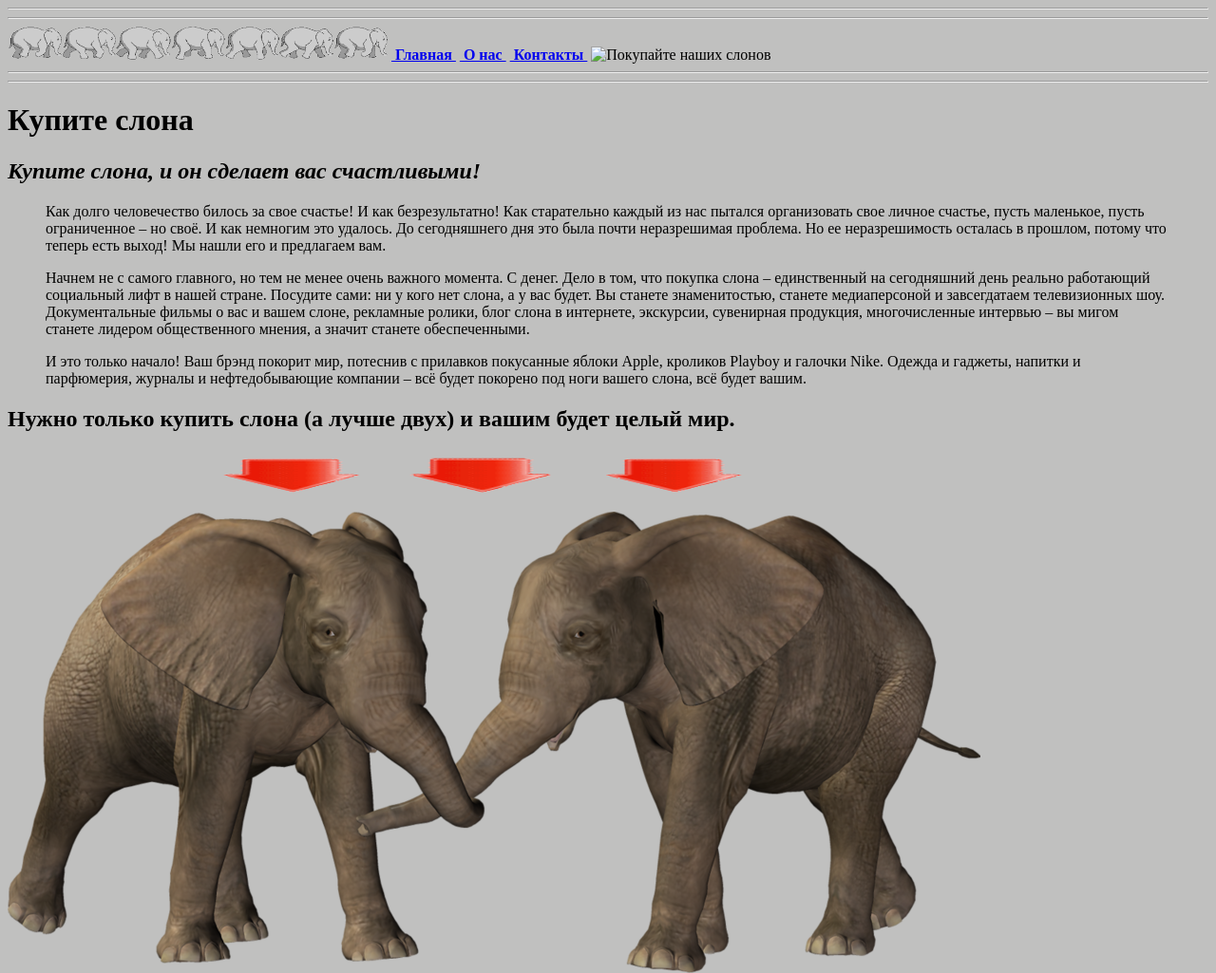
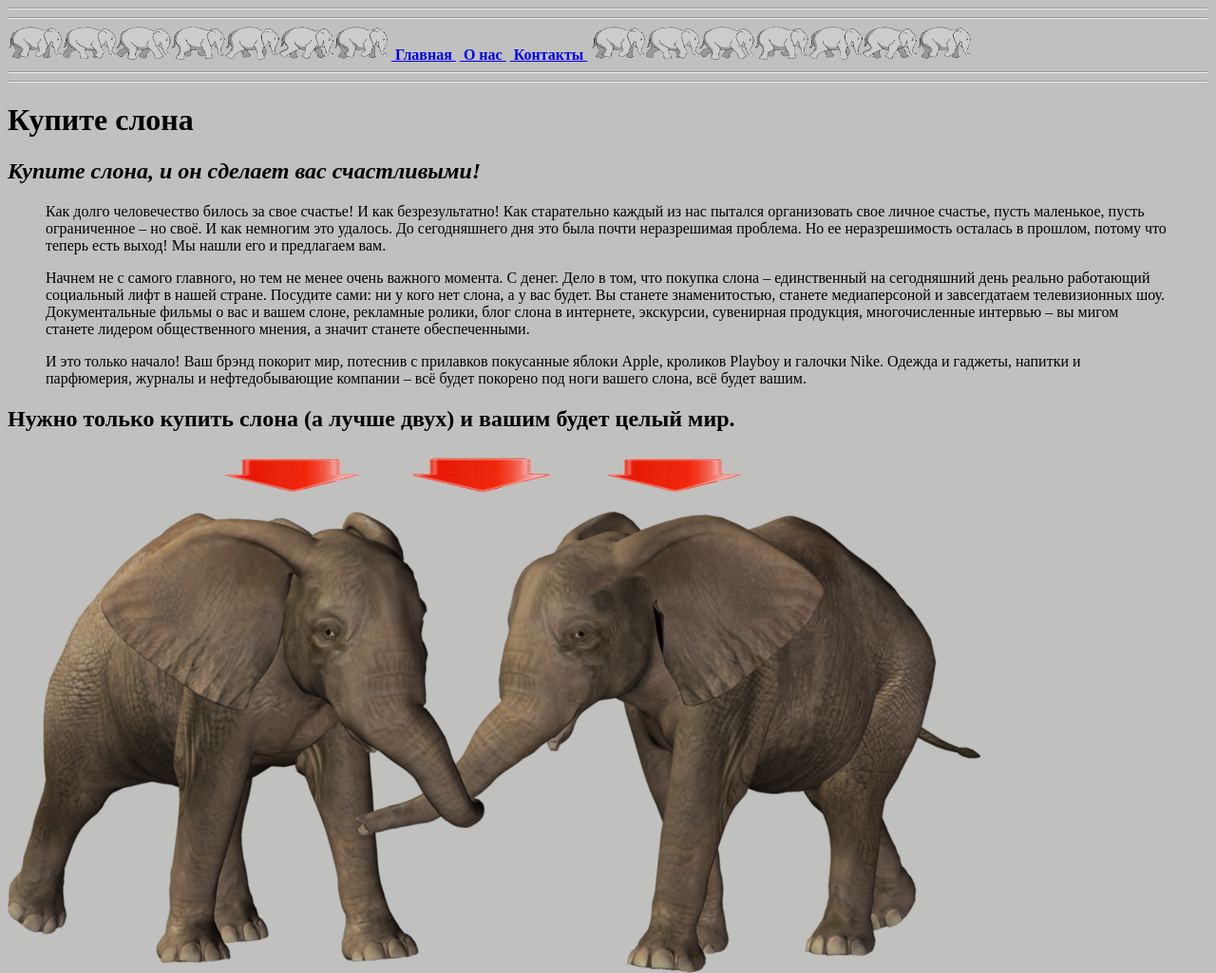
Before and after one commit to AndreyLysow/MyFirstSemanticSite, a plain HTML site: page index.html in a window 1280 px wide. Shown: the top 1025 px of the page at 95% size. Drawn offline with Linux system fonts and the light colour scheme; the site is published under a folder, as on GitHub Pages, so addresses that start at the root find nothing.

Commit message:
Update index.html
correct path again

```diff
--- a/index.html
+++ b/index.html
@@ -20,7 +20,7 @@
                 <a href="#"><strong>&nbsp;Главная&nbsp;</strong></a>
                 <a href="pages/about.html"><strong>&nbsp;О нас&nbsp;</strong></a>
                 <a href="pages/contacts.html"><strong>&nbsp;Контакты&nbsp;</strong></a>
-                <img alt="Покупайте наших слонов" src="/images/animation.gif" width="400" height="35">
+                <img alt="Покупайте наших слонов" src="images/animation.gif" width="400" height="35">
                 <hr>
                 <hr>
             </header>
```
